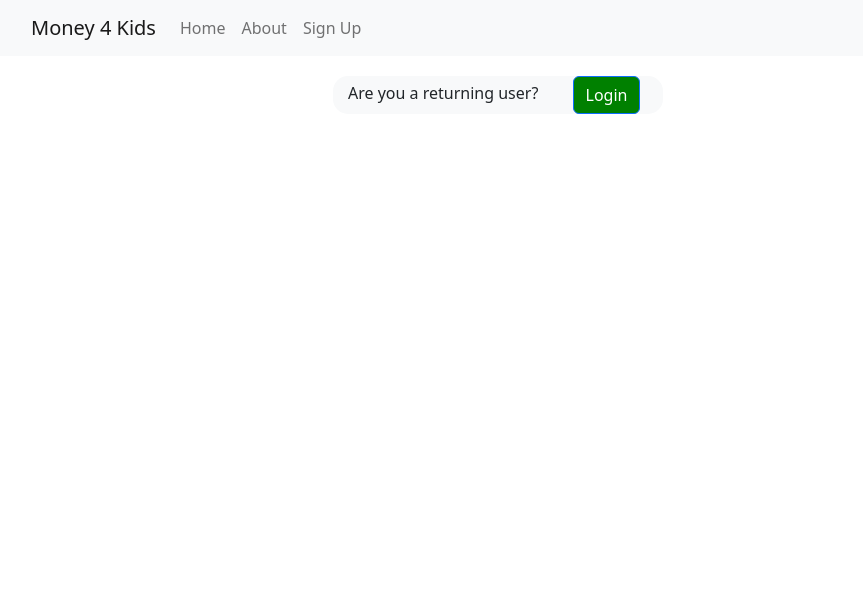
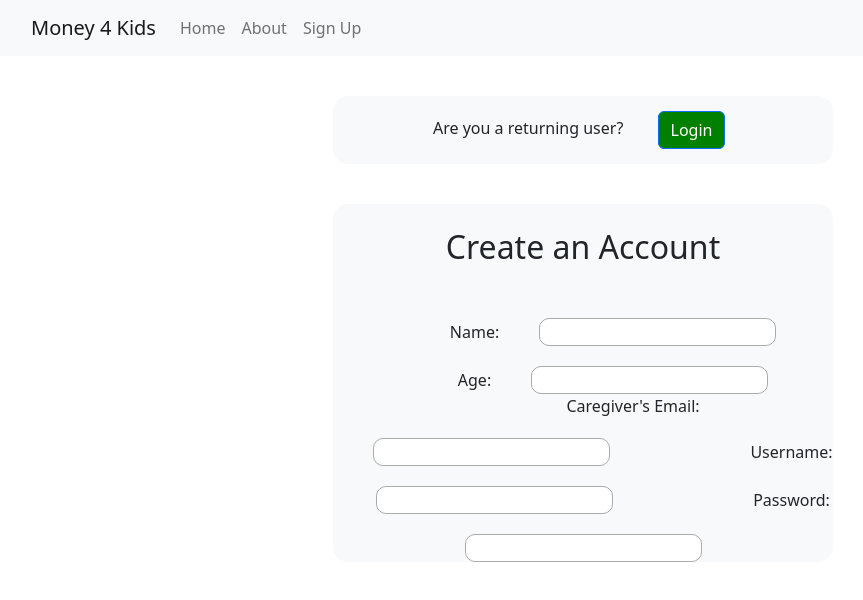
Before and after one commit to verdetea22/cs555MoneyForKids2022Fall, a React (Create React App) app: page /Signup in a window 1280 px wide. Shown: the top 600 px of the page, without its empty margins (51-914 px from the left). Built offline with nearby package versions, Linux system fonts and the light colour scheme.

Commit message:
start of create account

```diff
--- a/src/pages/login/SignUp.jsx
+++ b/src/pages/login/SignUp.jsx
@@ -4,11 +4,43 @@ import "./login.css";
 
 function SignUp() {
   return (
-    <div id="box">
-      <a id="text"> Are you a returning user? </a>
-      <a href="/Login" target="_blank">
-        <Button id="button"> Login </Button>{" "}
-      </a>
+    <div>
+      <div id="box">
+        <a id="text"> Are you a returning user? </a>
+        <a href="/Login" target="_blank">
+          <Button id="button"> Login </Button>{" "}
+        </a>
+      </div>
+
+      <div id="box">
+        <a id="header">
+          <br />
+          <h2> Create an Account </h2>
+          <br />
+          <form>
+            {/* Name */}
+            <a id="text">Name:</a>
+            <input id="input" type="Name" />
+
+            {/* Age */}
+            <a id="text">Age:</a>
+            <input id="input" type="Age" />
+            <br />
+
+            {/* Caregiver Email */}
+            <a id="text">Caregiver's Email:</a>
+            <input id="input" type="Email" />
+
+            {/* Username */}
+            <a id="text">Username:</a>
+            <input id="input" type="Username" />
+
+            {/* Password */}
+            <a id="text">Password:</a>
+            <input id="input" type="Password" />
+          </form>
+        </a>
+      </div>
     </div>
   );
 }
--- a/src/pages/login/login.css
+++ b/src/pages/login/login.css
@@ -1,7 +1,29 @@
+.Login {
+    text-align: center;
+    display: flex;
+    flex-direction: column;
+    margin: auto;
+    width: 30vw;
+    padding: 2vw 1vw;
+    background-color: rgb(250, 194, 194);
+    border-radius: 0 0 10px 10px;
+}
+
+#input {
+    border: 1px solid rgb(172, 171, 171);
+    border-radius: 10px;
+    outline: none;
+    margin-top: 20px;
+    width: inherit;
+    margin-left: 40px;
+    margin-right: 40px;
+}
+
 #box {
-    width: 330px;
+    width: 500px;
     height: auto;
-    margin-top: 20px;
+    margin-top: 40px;
+    margin-bottom: 40px;
     margin-left: 30%;
     margin-right: 50%;
     border-color: green;
@@ -13,8 +35,17 @@
     background-color: green;
     margin-left: 30px;
     margin-right: 5px;
+    margin-top: 15px;
+    margin-bottom: 15px;
 }
 
 #text {
-    margin-left: 15px;
+    text-align: center;
+    margin-left: 20%;
 }
+
+#header {
+    margin-top: 20px;
+    text-align: center;
+    border-radius: 10px 10px 0 0;
+}
```
